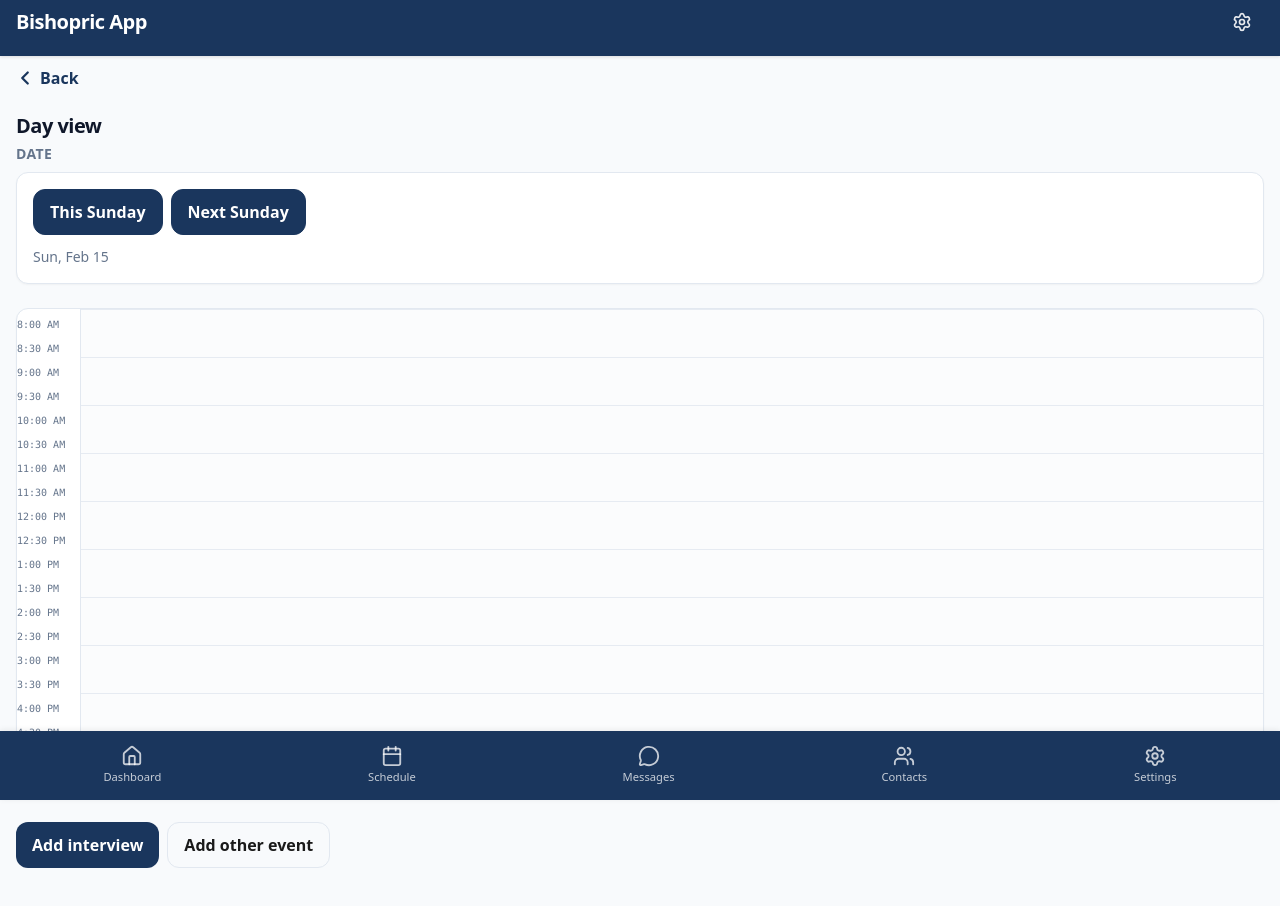
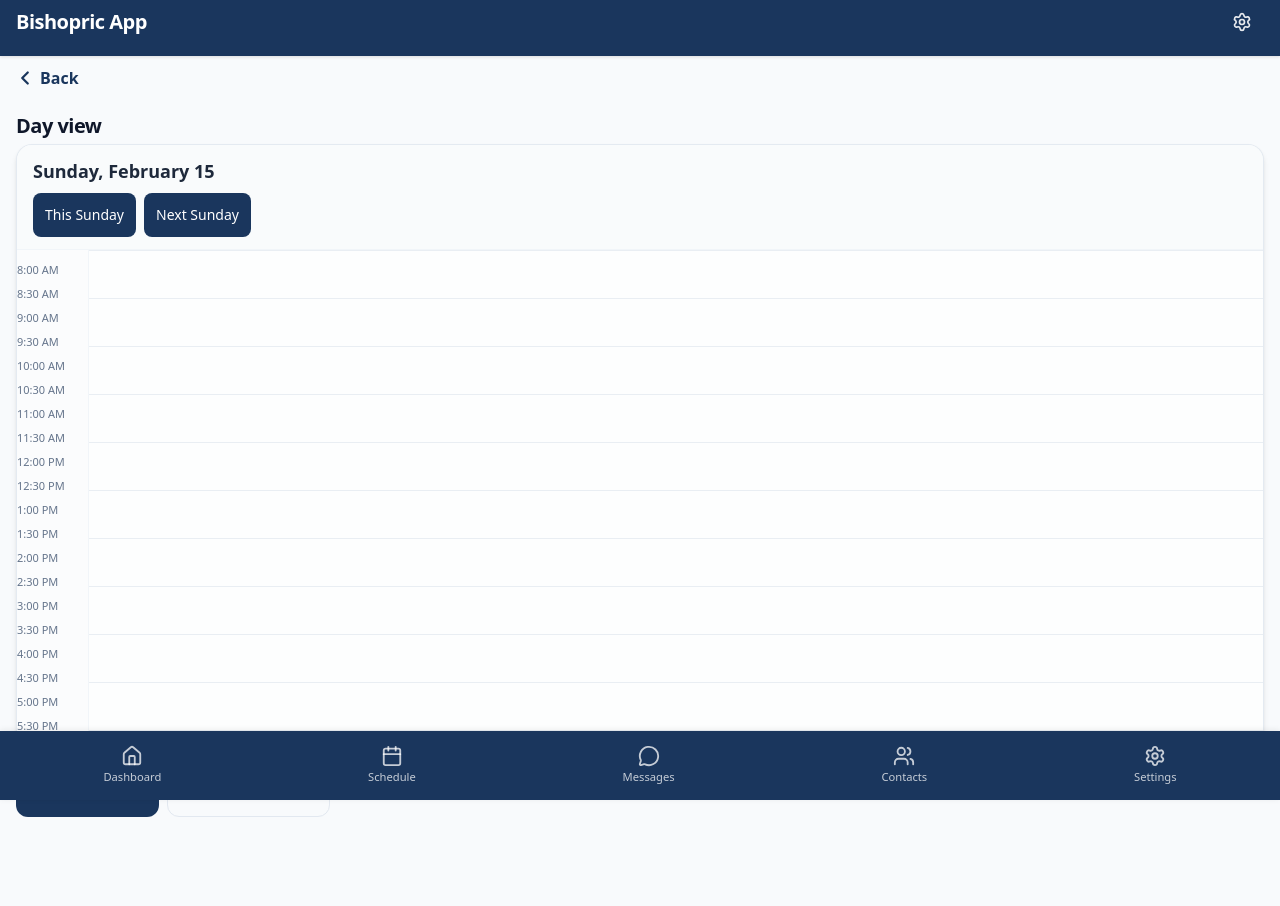
Before and after one commit to tkdlax/BishopricApp, a React (Vite) app: page /day in a window 1280 px wide. Shown: the top 906 px of the page. Built offline with nearby package versions, Linux system fonts and the light colour scheme.

Commit message:
updating calendar views

```diff
--- a/src/components/QueueRunnerModal.tsx
+++ b/src/components/QueueRunnerModal.tsx
@@ -93,6 +93,13 @@ export function QueueRunnerModal({ onClose }: { onClose: () => void }) {
   function handleSkip() {
     if (!current) return;
     setShowSkipReason(true);
+  }
+
+  /** Hold: leave this message in queue (still pending) and move to next. */
+  function handleHold() {
+    if (!current) return;
+    setItems((prev) => prev.filter((i) => i.id !== current.id));
+    if (items.length <= 1) onClose();
   }
 
   function confirmSkip() {
@@ -193,6 +200,7 @@ export function QueueRunnerModal({ onClose }: { onClose: () => void }) {
                   <button type="button" onClick={handleOpenMessages} className={btnPrimary}>Open Messages</button>
                   <button type="button" onClick={handleCopy} className={btnSecondary}>Copy message</button>
                   <button type="button" onClick={startEdit} className={btnSecondary}>Edit</button>
+                  <button type="button" onClick={handleHold} className={btnSecondary} title="Leave in queue and go to next">Hold</button>
                   <button type="button" onClick={handleSkip} className={btnSecondary}>Skip</button>
                 </div>
               </>
--- a/src/components/ui/dialog.tsx
+++ b/src/components/ui/dialog.tsx
@@ -27,7 +27,7 @@ export function DialogContent({
     <DialogPortal>
       <DialogOverlay />
       <DialogPrimitive.Content
-        className={`fixed left-1/2 top-1/2 -translate-x-1/2 -translate-y-1/2 bg-white rounded-lg shadow-lg p-6 max-h-[90vh] overflow-auto ${className}`}
+        className={`fixed left-1/2 top-1/2 -translate-x-1/2 -translate-y-1/2 bg-white rounded-xl shadow-xl p-6 max-h-[90vh] overflow-auto w-[80vw] max-w-[480px] ${className}`}
         {...props}
       >
         {children}
--- a/src/lib/monthInterviews.ts
+++ b/src/lib/monthInterviews.ts
@@ -46,4 +46,11 @@ export function formatSundayLabel(localDate: string): string {
   return sun;
 }
 
+/** Long date for calendar headers, e.g. "Sunday, May 25". */
+export function formatLongDate(localDate: string): string {
+  const [y, m, d] = localDate.split('-').map(Number);
+  const dObj = new Date(y!, (m ?? 1) - 1, d ?? 1);
+  return dObj.toLocaleDateString('en-US', { weekday: 'long', month: 'long', day: 'numeric' });
+}
+
 export { minutesToTime, formatTimeAmPm };
--- a/src/pages/DayView.tsx
+++ b/src/pages/DayView.tsx
@@ -9,7 +9,7 @@ import {
   formatTimeAmPm,
   getWeekOfMonth,
 } from '../lib/scheduling';
-import { formatSundayLabel } from '../lib/monthInterviews';
+import { formatLongDate } from '../lib/monthInterviews';
 import { PeoplePickerModal } from '../components/PeoplePickerModal';
 import type { Person } from '../db/schema';
 import { getRenderedTemplate } from '../lib/templates';
@@ -198,44 +198,41 @@ export function DayView() {
 
   return (
     <PageLayout back="auto" title="Day view" fullWidth>
-      <Section heading="Date">
-        <div className="card p-4">
-          <div className="flex gap-2 flex-wrap">
+      <Section heading="">
+        <div className="rounded-2xl border border-slate-200/90 bg-white shadow-md overflow-hidden">
+          <div className="px-4 py-3 border-b border-slate-100 bg-slate-50/80">
+            <p className="text-lg font-semibold text-slate-800 m-0">{formatLongDate(selectedDate)}</p>
+            <div className="flex gap-2 flex-wrap mt-2">
               <button
                 type="button"
                 onClick={() => setSelectedDate(defaultDate)}
-              className={`px-4 py-2.5 rounded-xl border min-h-tap font-semibold transition-colors ${isThisSunday ? 'bg-primary text-white border-primary' : 'bg-white border-border hover:bg-slate-50'}`}
+                className={`px-3 py-1.5 rounded-lg text-sm font-medium min-h-tap transition-colors ${isThisSunday ? 'bg-primary text-white' : 'bg-white border border-slate-200 text-slate-600 hover:bg-slate-50'}`}
               >
                 This Sunday
               </button>
               <button
                 type="button"
                 onClick={() => setSelectedDate(nextSun)}
-              className={`px-4 py-2.5 rounded-xl border min-h-tap font-semibold transition-colors ${isNextSunday ? 'bg-primary text-white border-primary' : 'bg-white border-border hover:bg-slate-50'}`}
+                className={`px-3 py-1.5 rounded-lg text-sm font-medium min-h-tap transition-colors ${isNextSunday ? 'bg-primary text-white' : 'bg-white border border-slate-200 text-slate-600 hover:bg-slate-50'}`}
               >
                 Next Sunday
               </button>
             </div>
-          <p className="text-muted text-sm mt-3 font-medium">{formatSundayLabel(selectedDate)}</p>
           </div>
-      </Section>
-
-      <Section heading="">
-        <div className="card overflow-hidden">
-          <div className="flex">
-            <div className="w-16 shrink-0 border-r border-border py-1">
+          <div className="flex min-h-[320px]">
+            <div className="w-[4.5rem] shrink-0 border-r border-slate-100 bg-slate-50/50 py-2 pr-1">
               {timeSlots.map((m) => (
-                <div key={m} className="text-[10px] text-muted font-mono leading-6 h-6" style={{ height: 24 }}>
+                <div key={m} className="text-[11px] text-slate-500 font-medium tabular-nums leading-6 h-6" style={{ height: 24 }}>
                   {formatTimeAmPm(m)}
                 </div>
               ))}
             </div>
-            <div className="flex-1 relative bg-slate-50/50" style={{ height: timeSlots.length * 24 }}>
+            <div className="flex-1 relative bg-slate-50/30" style={{ height: timeSlots.length * 24, minHeight: 320 }}>
               {/* Hour grid lines */}
               {Array.from({ length: (DAY_END - DAY_START) / 60 + 1 }, (_, i) => (
                 <div
                   key={i}
-                  className="absolute left-0 right-0 border-t border-slate-200/80"
+                  className="absolute left-0 right-0 border-t border-slate-200/70"
                   style={{ top: `${(i * 60 / TOTAL_MINUTES) * 100}%` }}
                 />
               ))}
@@ -246,7 +243,7 @@ export function DayView() {
                 if (nowMinutes < DAY_START || nowMinutes > DAY_END) return null;
                 return (
                   <div
-                    className="absolute left-0 right-0 z-10 h-0.5 bg-emerald-500"
+                    className="absolute left-0 right-0 z-10 h-0.5 bg-emerald-500 shadow-sm"
                     style={{ top: `${((nowMinutes - DAY_START) / TOTAL_MINUTES) * 100}%` }}
                     aria-hidden
                   />
@@ -259,30 +256,35 @@ export function DayView() {
                 const gap = 2;
                 const widthPct = (100 - (total - 1) * gap) / total;
                 const leftPct = index * (widthPct + gap);
+                const isAppointment = ev.type === 'appointment';
+                const isBlock = ev.type === 'block';
+                const leftBorder = isAppointment ? '#6366f1' : isBlock ? '#10b981' : '#94a3b8';
                 return (
                   <div
                     key={ev.type === 'recurring' ? `r-${ev.id}` : ev.id}
-                    className="absolute rounded-lg border overflow-hidden text-xs font-medium shadow-sm"
+                    className="absolute rounded-lg border border-slate-200/80 overflow-hidden shadow-sm"
                     style={{
                       top: `${topPct}%`,
                       height: `${Math.max(heightPct, 4)}%`,
-                      minHeight: 22,
-                      left: `calc(${leftPct}% + 4px)`,
-                      width: `calc(${widthPct}% - ${4 + gap}px)`,
-                      backgroundColor: ev.type === 'appointment' ? '#e0e7ff' : ev.type === 'block' ? '#d1fae5' : '#f3f4f6',
-                      borderColor: ev.type === 'appointment' ? '#a5b4fc' : ev.type === 'block' ? '#6ee7b7' : '#e5e7eb',
+                      minHeight: 26,
+                      left: `calc(${leftPct}% + 6px)`,
+                      width: `calc(${widthPct}% - ${6 + gap}px)`,
+                      backgroundColor: isAppointment ? '#eef2ff' : isBlock ? '#ecfdf5' : '#f8fafc',
+                      borderColor: isAppointment ? '#c7d2fe' : isBlock ? '#a7f3d0' : '#e2e8f0',
+                      borderLeftWidth: '3px',
+                      borderLeftColor: leftBorder,
                     }}
                   >
                     {ev.type === 'appointment' ? (
                       <Link
                         to={`/appointment/${ev.id}`}
-                        className="block p-1.5 truncate no-underline text-inherit"
+                        className="block p-2 truncate no-underline text-inherit text-[13px] font-medium text-slate-800"
                       >
                         {formatTimeAmPm(ev.start)} – {ev.label}
                       </Link>
                     ) : ev.type === 'recurring' ? (
-                      <div className="p-1.5 flex items-center gap-1 min-h-0">
-                        <span className="truncate flex-1">{formatTimeAmPm(ev.start)} – {ev.label}</span>
+                      <div className="p-2 flex items-center gap-1 min-h-0">
+                        <span className="truncate flex-1 text-[13px] font-medium text-slate-700">{formatTimeAmPm(ev.start)} – {ev.label}</span>
                         <button
                           type="button"
                           onClick={() => dismissRecurring(ev.id)}
@@ -292,7 +294,7 @@ export function DayView() {
                         </button>
                       </div>
                     ) : (
-                      <div className="p-1.5 truncate">
+                      <div className="p-2 truncate text-[13px] font-medium text-slate-700">
                         {formatTimeAmPm(ev.start)} – {ev.label}
                       </div>
                     )}
@@ -343,7 +345,7 @@ export function DayView() {
         <>
           <div className="fixed inset-0 z-10 bg-black/30" aria-hidden />
           <div className="fixed inset-0 z-20 flex items-center justify-center p-4">
-            <div className="bg-white rounded-2xl shadow-xl border border-border p-4 w-full max-w-sm">
+            <div className="bg-white rounded-2xl shadow-xl border border-border p-4 w-[80vw] max-w-[480px]">
               <h3 className="font-bold text-lg mt-0 mb-3">Add event</h3>
               <input
                 type="text"
--- a/src/pages/InterviewsToGet.tsx
+++ b/src/pages/InterviewsToGet.tsx
@@ -489,7 +489,7 @@ function RecipientPickerModal({
   }, [person]);
   return (
     <div className="fixed inset-0 z-50 flex items-center justify-center p-4 bg-black/40" onClick={onClose}>
-      <div className="bg-white rounded-xl shadow-xl max-w-sm w-full max-h-[70vh] overflow-hidden flex flex-col" onClick={(e) => e.stopPropagation()}>
+      <div className="bg-white rounded-xl shadow-xl w-[80vw] max-w-[480px] max-h-[70vh] overflow-hidden flex flex-col" onClick={(e) => e.stopPropagation()}>
         <div className="p-4 border-b border-border">
           <h3 className="font-semibold text-lg m-0">{title ?? 'Who should get the text?'}</h3>
           <p className="text-muted text-sm mt-1">Household members with a phone number. Selecting adds one message to the queue.</p>
```
Also changed, not shown: src/pages/Dashboard.tsx (+21 -16 lines). Lines whose indentation alone changed are shown as unchanged.
